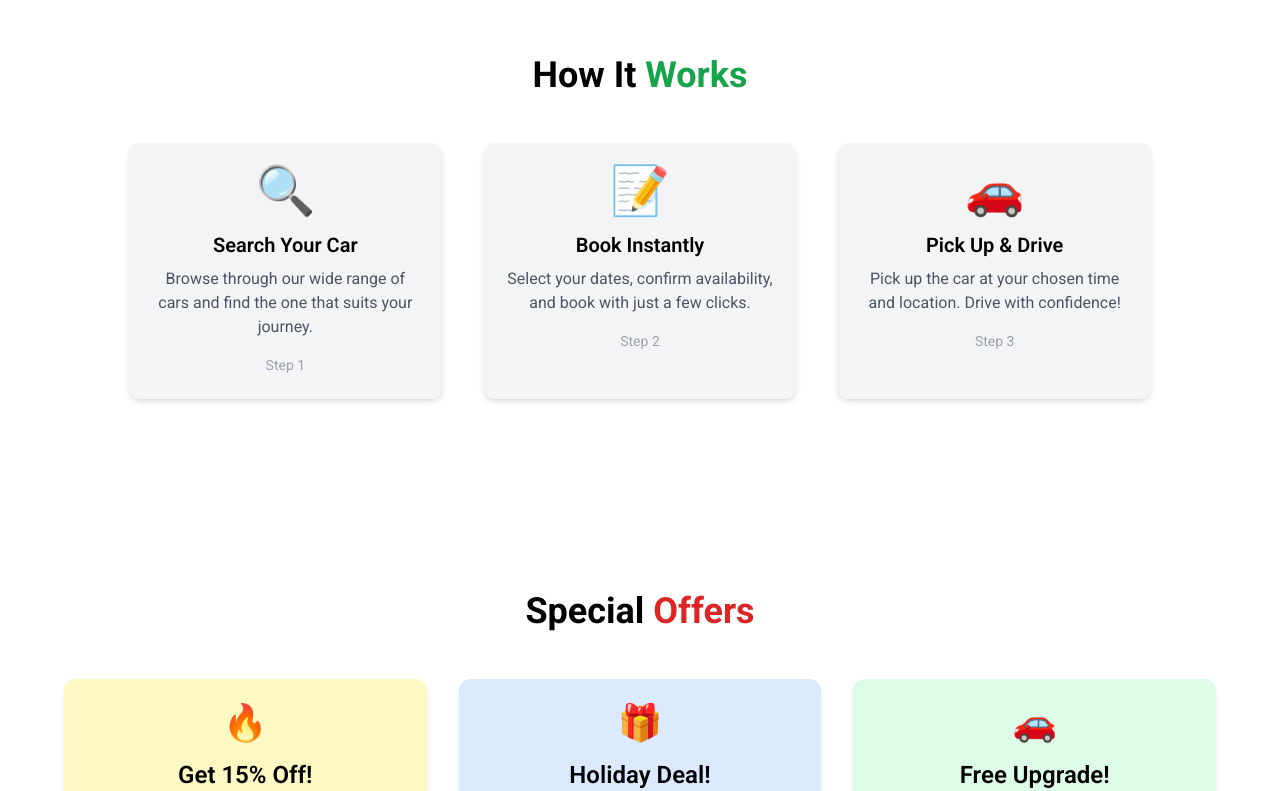
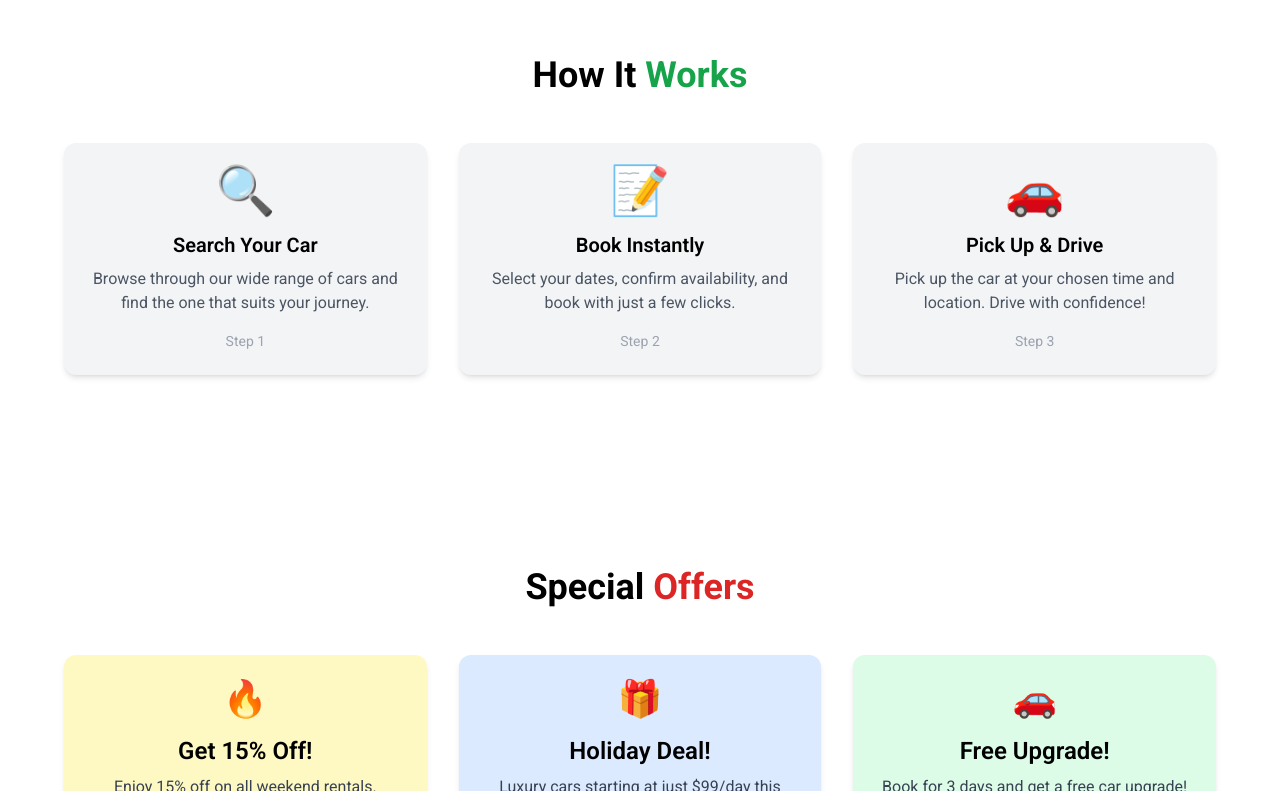
Before and after one commit to codewithsiham1/car-rental-Client-Repo, a React (Vite) app: page / in a window 1280 px wide. Shown: the part 1413-2204 px from the top of the page. Built offline with nearby package versions, Linux system fonts and the light colour scheme; no server answers.

Commit message:
how it is the work long time

```diff
--- a/src/Pages/Howitworks.jsx
+++ b/src/Pages/Howitworks.jsx
@@ -29,22 +29,22 @@ const Howitworks = () => {
   ];
 
   return (
-    <section className="bg-white py-16 px-4">
-      <div className="max-w-5xl mx-auto text-center">
-        <h2 className="text-4xl font-bold mb-12" data-aos="fade-up">
+    <section className="bg-white py-16 px-4 sm:px-6 lg:px-8">
+      <div className="max-w-6xl mx-auto text-center">
+        <h2 className="text-3xl sm:text-4xl font-bold mb-12" data-aos="fade-up">
           How It <span className="text-green-600">Works</span>
         </h2>
-        <div className="grid gap-10 md:grid-cols-3">
+        <div className="grid gap-8 sm:grid-cols-2 md:grid-cols-3">
           {steps.map((step, index) => (
             <div
               key={index}
-              className="p-6 bg-gray-100 rounded-xl shadow-md hover:shadow-lg transition"
+              className="p-6 bg-gray-100 rounded-xl shadow-md hover:shadow-lg transition duration-300"
               data-aos="fade-up"
               data-aos-delay={index * 150}
             >
               <div className="text-5xl mb-4">{step.icon}</div>
-              <h3 className="text-xl font-semibold mb-2">{step.title}</h3>
-              <p className="text-gray-600">{step.description}</p>
+              <h3 className="text-lg sm:text-xl font-semibold mb-2">{step.title}</h3>
+              <p className="text-gray-600 text-sm sm:text-base">{step.description}</p>
               <div className="mt-4 text-sm text-gray-400">Step {step.step}</div>
             </div>
           ))}
```
